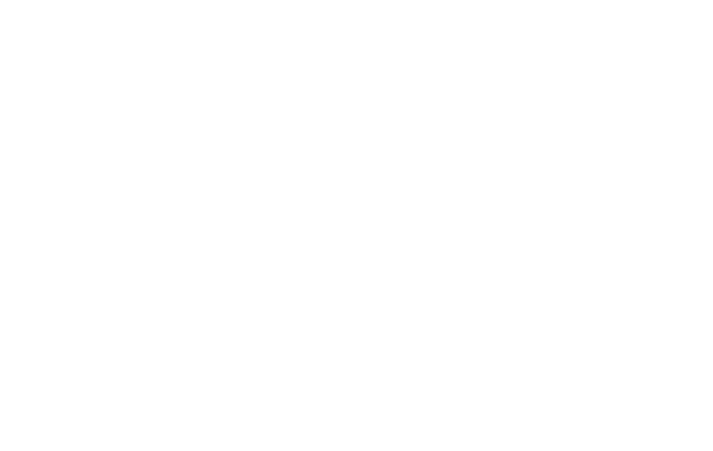
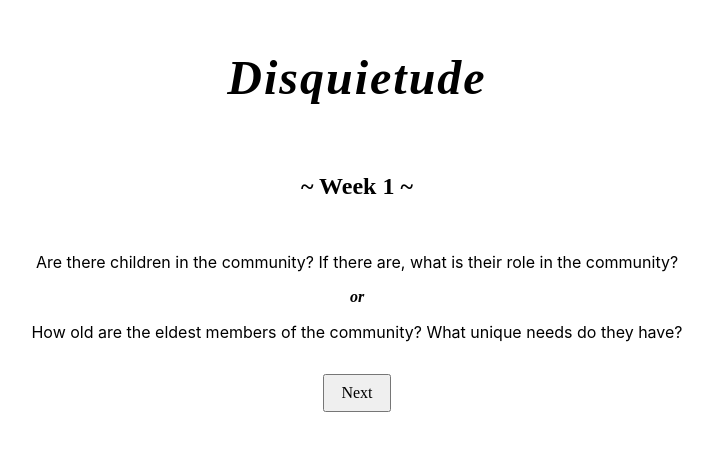
Before and after one commit to benrosen/disquietude, a React (Create React App) app: page / in a window 1280 px wide. Shown: the part 185-636 px from the top of the page, without its empty margins (283-996 px from the left). Built offline with nearby package versions, Linux system fonts and the light colour scheme.

Commit message:
switch to HashRouter for gh-pages

```diff
--- a/src/index.tsx
+++ b/src/index.tsx
@@ -4,17 +4,17 @@
 import React from "react";
 import ReactDOM from "react-dom";
 import reportWebVitals from "./reportWebVitals";
-import { BrowserRouter, Route, Switch } from "react-router-dom";
+import { HashRouter, Route, Switch } from "react-router-dom";
 
 ReactDOM.render(
   <React.StrictMode>
-    <BrowserRouter>
+    <HashRouter>
       <Switch>
-        <Route path="/disquietude/:seed?">
+        <Route path="/:seed?">
           <App />
         </Route>
       </Switch>
-    </BrowserRouter>
+    </HashRouter>
   </React.StrictMode>,
   document.getElementById("root")
 );
```
